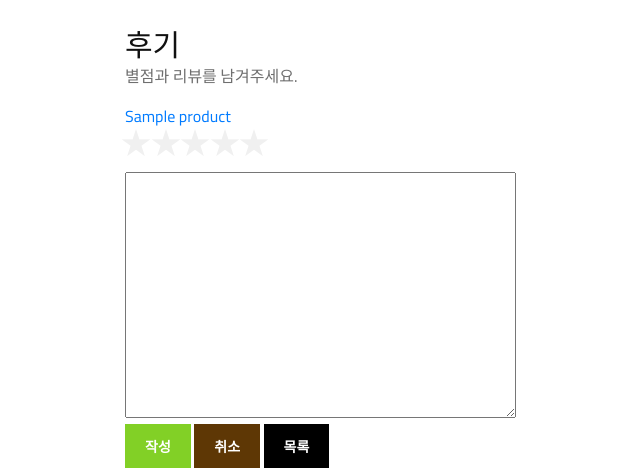
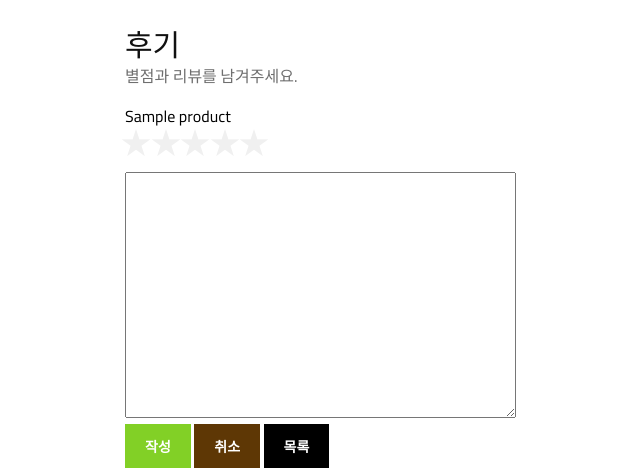
Before and after one commit to nasw100/Frige_Web, a Django app: template member/templates/write.html in a window 1280 px wide. Shown: the part 168-636 px from the top of the page, without its empty margins (295-935 px from the left). Run offline with Django 3.2, Linux system fonts and the light colour scheme; tables that the repository leaves empty hold one stand-in row (values such as "Sample post"); the template is opened without the code that fills it: values that come from a table or form of the project are taken from there, most other values are stand-ins (such as "Sample title", 1, 10 or a date in 2020); some libraries are stand-ins or nearby versions.

Commit message:
Update write.html

```diff
--- a/member/templates/write.html
+++ b/member/templates/write.html
@@ -15,7 +15,7 @@
                 <p class="title_star">별점과 리뷰를 남겨주세요.</p>
 
                 <div class="review_rating">
-                    <a href="{{orderitem.product.get_absolute_url}}">{{orderitem.product}}</a>
+                    <a href="{{orderitem.product.get_absolute_url}}" style="color:black;">{{orderitem.product}}</a>
                     <div class="warning_msg">별점을 선택해 주세요.</div>
                     <div class="rating">
                         <!-- 해당 별점을 클릭하면 해당 별과 그 왼쪽의 모든 별의 체크박스에 checked 적용 -->
```
